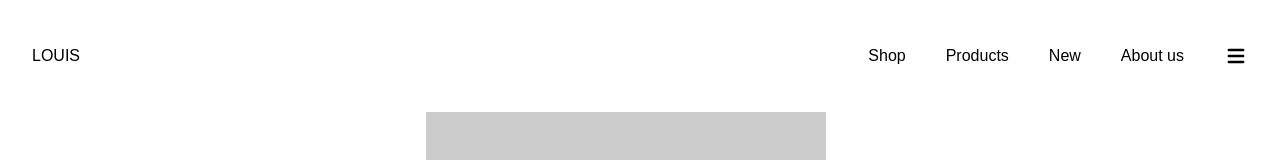
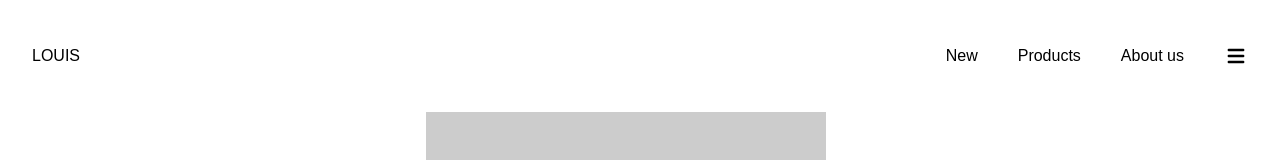
Before and after one commit to missvickies/online-store, a Next.js app in the folder my-project/: page / in a window 1280 px wide. Shown: the top 160 px of the page. Built offline with nearby package versions, Linux system fonts and the light colour scheme.

Commit message:
added new pages

```diff
--- a/my-project/components/NavBar.js
+++ b/my-project/components/NavBar.js
@@ -2,16 +2,12 @@ import Link from "next/link";
 import { MenuIcon } from "@heroicons/react/solid";
 const navLinks = [
   {
-    label: "Shop",
-    path: "/shop",
+    label: "New",
+    path: "/new",
   },
   {
     label: "Products",
     path: "/products",
-  },
-  {
-    label: "New",
-    path: "/new",
   },
   {
     label: "About us",
--- /dev/null
+++ b/my-project/components/productItem.js
@@ -0,0 +1,10 @@
+export const ProductItem = ({ id, img }) => {
+  return (
+    <>
+      <div className="flex flex-col ">
+        <img src={img} />
+        <button> Quick View</button>
+      </div>
+    </>
+  );
+};
--- a/my-project/pages/new.js
+++ b/my-project/pages/new.js
@@ -1,9 +1,63 @@
 import { NavBar } from "../components/NavBar";
+import { ProductItem } from "../components/productItem";
+
+const products = [
+  {
+    id: 0,
+    name: "Gladstone Cardigan",
+    brand: "tna",
+    img: "https://via.placeholder.com/350x400",
+    details: "sometingfdsfa fdf saf d fsfsfsfsdfa f dsfsa",
+    materials: "100% cotton",
+    price: 88,
+  },
+  {
+    id: 1,
+    name: "Karelis Tank",
+    brand: "tna",
+    img: "https://via.placeholder.com/350x400",
+    details: "sometingfdsfa fdf saf d fsfsfsfsdfa f dsfsa",
+    materials: "100% cotton",
+    price: 25,
+  },
+  {
+    id: 2,
+    name: "Polar Shirt Jacket",
+    brand: "tna",
+    img: "https://via.placeholder.com/350x400",
+    details: "sometingfdsfa fdf saf d fsfsfsfsdfa f dsfsa",
+    materials: "100% cotton",
+    price: 28,
+  },
+];
+
 export default function newPage() {
   return (
     <>
       <NavBar />
-      <h1>new page</h1>
+      <div className="grid grid-cols-2 h-screen gap-8">
+        <div className="bg-pink-100 grid grid-flow-row h-3/4">
+          <div className="bg-blue-100">image</div>
+          <div className="flex flex-col items-center">
+            <h1> NEW AROUND HERE</h1>
+            <p>
+              A bunch of new styles you’ve never seen before. Maybe introduce
+              yourself.
+            </p>
+            <button> Show details</button>
+          </div>
+        </div>
+        <div className="bg-blue-500 h-3/4">image</div>
+      </div>
+
+      <div className="flex flex-col items-center">
+        <h1> Find your best fit</h1>
+        <div className="flex flex-row gap-14">
+          {products.map((product) => (
+            <ProductItem id={product.id} img={product.img} />
+          ))}
+        </div>
+      </div>
     </>
   );
 }
--- a/my-project/pages/products.js
+++ b/my-project/pages/products.js
@@ -1,9 +1,103 @@
 import { NavBar } from "../components/NavBar";
+import { ProductItem } from "../components/productItem";
+
+const productList = [
+  {
+    id: 0,
+    name: "Gladstone Cardigan",
+    brand: "tna",
+    img: "https://via.placeholder.com/350x400",
+    details: "sometingfdsfa fdf saf d fsfsfsfsdfa f dsfsa",
+    materials: "100% cotton",
+    price: 88,
+  },
+  {
+    id: 1,
+    name: "Karelis Tank",
+    brand: "tna",
+    img: "https://via.placeholder.com/350x400",
+    details: "sometingfdsfa fdf saf d fsfsfsfsdfa f dsfsa",
+    materials: "100% cotton",
+    price: 25,
+  },
+  {
+    id: 2,
+    name: "Polar Shirt Jacket",
+    brand: "tna",
+    img: "https://via.placeholder.com/350x400",
+    details: "sometingfdsfa fdf saf d fsfsfsfsdfa f dsfsa",
+    materials: "100% cotton",
+    price: 28,
+  },
+  {
+    id: 2,
+    name: "Polar Shirt Jacket",
+    brand: "tna",
+    img: "https://via.placeholder.com/350x400",
+    details: "sometingfdsfa fdf saf d fsfsfsfsdfa f dsfsa",
+    materials: "100% cotton",
+    price: 28,
+  },
+  {
+    id: 2,
+    name: "Polar Shirt Jacket",
+    brand: "tna",
+    img: "https://via.placeholder.com/350x400",
+    details: "sometingfdsfa fdf saf d fsfsfsfsdfa f dsfsa",
+    materials: "100% cotton",
+    price: 28,
+  },
+  {
+    id: 2,
+    name: "Polar Shirt Jacket",
+    brand: "tna",
+    img: "https://via.placeholder.com/350x400",
+    details: "sometingfdsfa fdf saf d fsfsfsfsdfa f dsfsa",
+    materials: "100% cotton",
+    price: 28,
+  },
+  {
+    id: 2,
+    name: "Polar Shirt Jacket",
+    brand: "tna",
+    img: "https://via.placeholder.com/350x400",
+    details: "sometingfdsfa fdf saf d fsfsfsfsdfa f dsfsa",
+    materials: "100% cotton",
+    price: 28,
+  },
+  {
+    id: 2,
+    name: "Polar Shirt Jacket",
+    brand: "tna",
+    img: "https://via.placeholder.com/350x400",
+    details: "sometingfdsfa fdf saf d fsfsfsfsdfa f dsfsa",
+    materials: "100% cotton",
+    price: 28,
+  },
+  {
+    id: 2,
+    name: "Polar Shirt Jacket",
+    brand: "tna",
+    img: "https://via.placeholder.com/350x400",
+    details: "sometingfdsfa fdf saf d fsfsfsfsdfa f dsfsa",
+    materials: "100% cotton",
+    price: 28,
+  },
+];
+
 export default function products() {
   return (
     <>
       <NavBar />
-      <h1>product Page</h1>
+
+      <div className="flex flex-col items-center">
+        <h1> Products</h1>
+        <div className="flex flex-row gap-14 flex-wrap justify-evenly">
+          {productList.map((product) => (
+            <ProductItem id={product.id} img={product.img} />
+          ))}
+        </div>
+      </div>
     </>
   );
 }
--- a/my-project/pages/shop.js
+++ /dev/null
@@ -1,9 +0,0 @@
-import { NavBar } from "../components/NavBar";
-export default function shop() {
-  return (
-    <>
-      <NavBar />
-      <h1>Shopping Page</h1>
-    </>
-  );
-}
```
Also changed, not shown: 1 other file (tests, documents, lock files or other folders).
